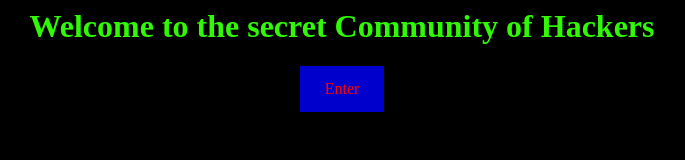
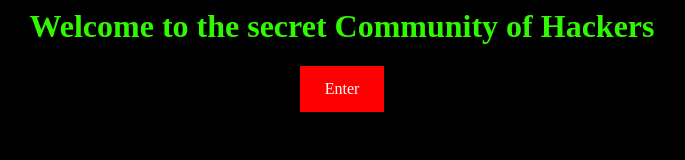
Before and after one commit to jaykali/jaykali.github.io, a plain HTML site: page index.html in a window 1280 px wide. Shown: the whole page, without its empty margins (298-983 px from the left). Drawn offline with Linux system fonts and the light colour scheme.

Commit message:
Update index.html

```diff
--- a/index.html
+++ b/index.html
@@ -4,8 +4,8 @@
 
   <style>
 a:link, a:visited {
-  background-color: #0000cc;
-  color: red;
+  background-color: #ff0000;
+  color: white;
   padding: 14px 25px;
   text-align: center;
   text-decoration: none;
@@ -13,7 +13,7 @@ a:link, a:visited {
 }
 
 a:hover, a:active {
-  background-color: 30f903;
+  background-color: #003300;
 }
 </style>
 
```
